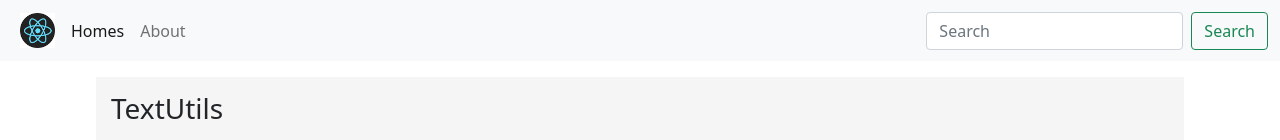
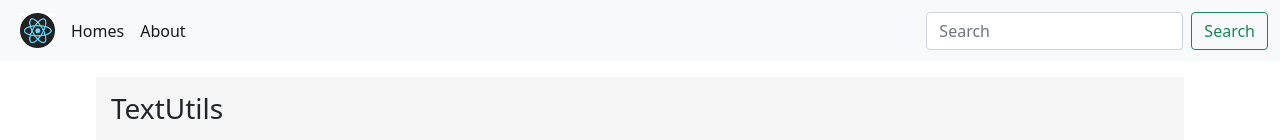
Before and after one commit to Rahulk1799/DemoReact, a React (Create React App) app: page / in a window 1280 px wide. Shown: the top 140 px of the page. Built offline with nearby package versions, Linux system fonts and the light colour scheme.

Commit message:
about button changes

```diff
--- a/src/App.js
+++ b/src/App.js
@@ -2,8 +2,8 @@ import logo from "./logo.svg";
 import "./App.css";
 import Navbar from "./components/Navbars";
 import Footer from "./components/Footer";
-import Body from "./components/Body";
-import Sidebar from "./components/Sidebar";
+//import Body from "./components/Body";
+//import Sidebar from "./components/Sidebar";
 import TextForm from "./components/Body/TextForm";
 import About from "./components/Body/About";
 import { Routes, Route } from "react-router-dom";
--- a/src/components/Navbars.js
+++ b/src/components/Navbars.js
@@ -38,7 +38,7 @@ export default function Navbar(props) {
                 {/* </a> */}
               </li>
             </Link>
-            <Link to={"about"} className="nav-link">
+            <Link to={"about"} className="nav-link active">
               <li className="nav-item">
                 {/* <a className="nav-link" href="/"> */}
                 {props.about}
```
